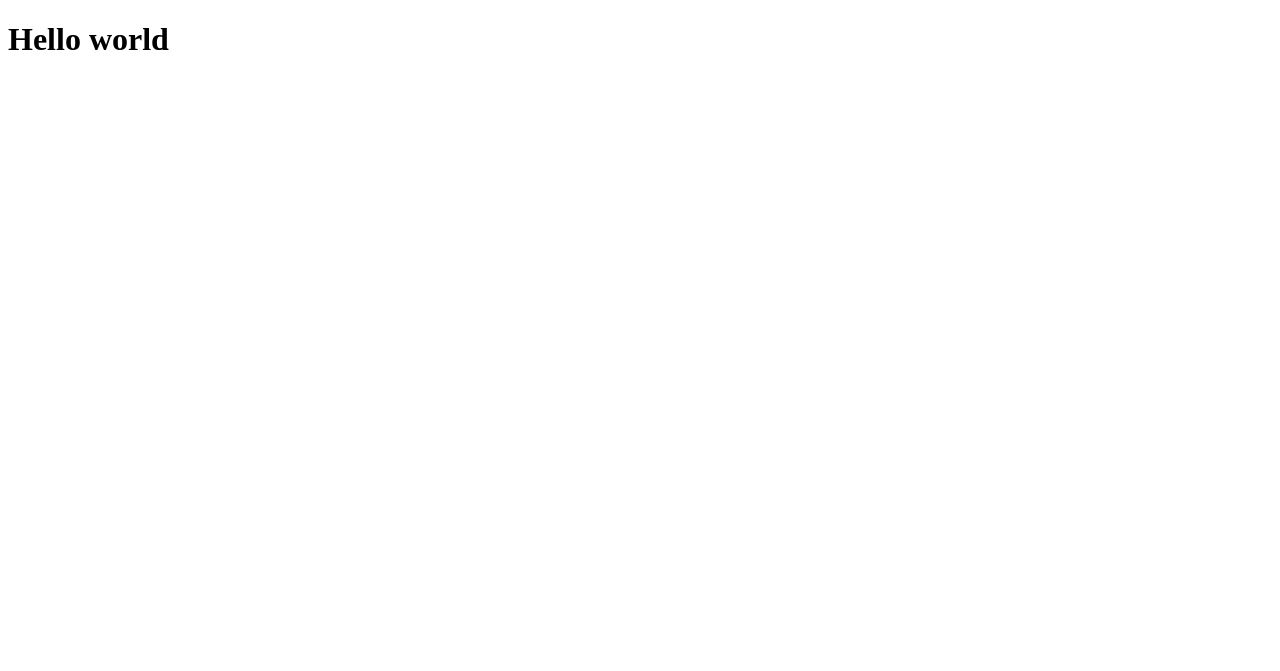
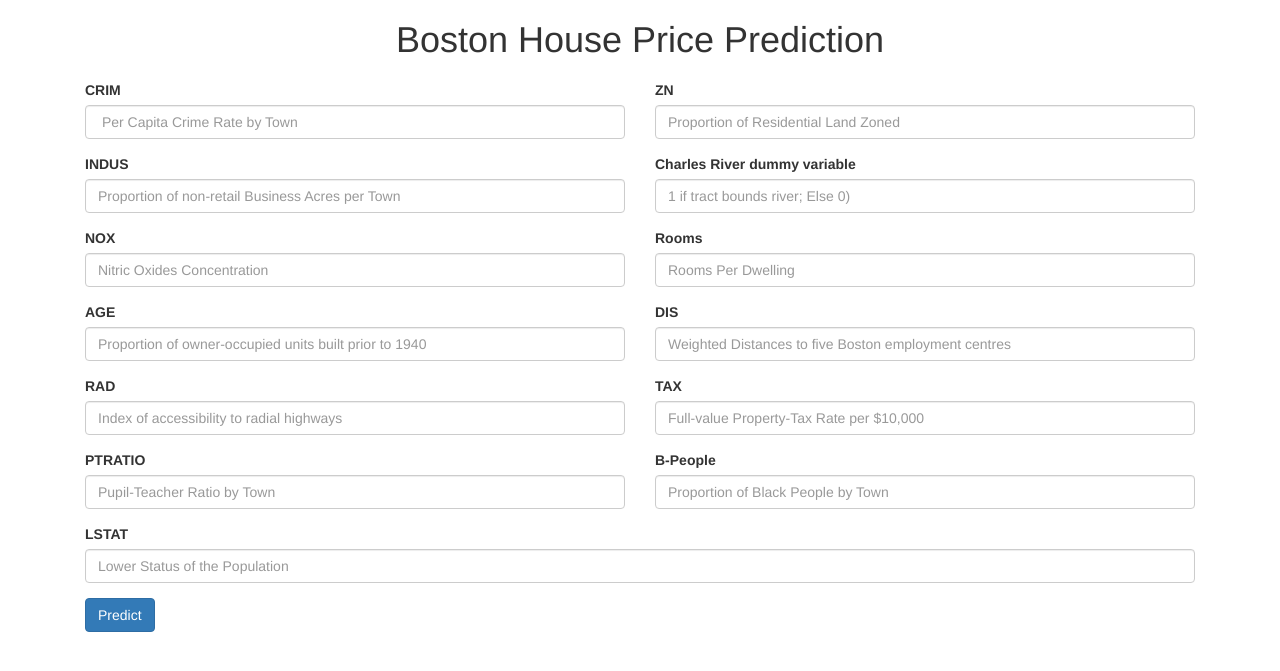
Before and after one commit to kumarRishabh16/bostonpricemodel, a Flask app: page / in a window 1280 px wide. Before the commit the part shown is almost empty. Shown: the top 671 px of the page. Run offline with Flask 2, Linux system fonts and the light colour scheme; parts of the project's set-up code (start-up, migrations or seed data) failed here and were passed over; some libraries are stand-ins or nearby versions.

Commit message:
updated app.py and home.html completed

```diff
--- a/app.py
+++ b/app.py
@@ -31,6 +31,13 @@ def predict_api():
     print(output[0])
     return jsonify(output[0])
 
+@app.route('/predict',methods=['POST'])
+def predict():
+    data=[float(x) for x in request.form.values()]
+    final_input=scalar.transform(np.array(data).reshape(1,-1))
+    print(final_input)
+    output=regmodel.predict(final_input)[0]
+    return render_template("home.html",prediction_text="The House price prediction is {}".format(output))
 
 if __name__ == "__main__":
     app.run(debug=True)
--- a/templates/home.html
+++ b/templates/home.html
@@ -1,12 +1,105 @@
 <!DOCTYPE html>
-<html lang="en">
+<html >
+
 <head>
-    <meta charset="UTF-8">
-    <meta http-equiv="X-UA-Compatible" content="IE=edge">
-    <meta name="viewport" content="width=device-width, initial-scale=1.0">
-    <title>Botson House Price Prediction</title>
+  <meta charset="UTF-8">
+  <title>ML Project | Team Arvind </title>
+  <link rel="stylesheet" href="https://maxcdn.bootstrapcdn.com/bootstrap/3.4.1/css/bootstrap.min.css">
+    <script src="https://ajax.googleapis.com/ajax/libs/jquery/3.5.1/jquery.min.js"></script>
+    <script src="https://maxcdn.bootstrapcdn.com/bootstrap/3.4.1/js/bootstrap.min.js"></script>
+    <link rel="stylesheet" href="https://cdnjs.cloudflare.com/ajax/libs/font-awesome/4.7.0/css/font-awesome.min.css">
 </head>
+
 <body>
-    <h1>Hello world </h1>
+
+	<h1 style="text-align: center" >Boston House Price Prediction</h1>
+    <div>
+        <h2>
+            {% if prediction_text %}
+                <div class="alert alert-success" role="alert">
+                    <h4 class="alert-heading">{{ prediction_text }}</h4>
+                </div>
+            {% endif %}
+         </h2>
+    </div>
+     <!-- Main Input For Receiving Query to our ML -->
+    <form action="{{ url_for('predict')}}"method="post" class="container mt-5">
+        <div class="form-row">
+            <div class="form-group col-md-6">
+                <label for="CRIM">CRIM</label>
+                <input type="text" class="form-control" name="CRIM" id="CRIM" placeholder=" Per Capita Crime Rate by Town" required>
+            </div>
+            <div class="form-group col-md-6">
+                <label for="ZN">ZN</label>
+                <input type="text" class="form-control" name="ZN" id="ZN" placeholder="Proportion of Residential Land Zoned" required>
+            </div>
+        </div>
+        <div class="form-row">
+            <div class="form-group col-md-6">
+                <label for="INDUS">INDUS</label>
+                <input type="text" class="form-control" name="INDUS" id="INDUS" placeholder="Proportion of non-retail Business Acres per Town" required>
+            </div>
+            <div class="form-group col-md-6">
+                <label for="CHAS">Charles River dummy variable</label>
+                <input type="text" class="form-control" name="CHAS" id="CHAS" placeholder="1 if tract bounds river; Else 0)" required>
+            </div>
+        </div>
+        <div class="form-row">
+            <div class="form-group col-md-6">
+                <label for="NOX">NOX</label>
+                <input type="text" class="form-control" name="NOX" id="NOX" placeholder="Nitric Oxides Concentration" required>
+            </div>
+            <div class="form-group col-md-6">
+                <label for="RM">Rooms</label>
+                <input type="text" class="form-control" name="RM" id="RM" placeholder="Rooms Per Dwelling" required>
+            </div>
+        </div>
+        <div class="form-row">
+            <div class="form-group col-md-6">
+                <label for="AGE">AGE</label>
+                <input type="text" class="form-control" name="AGE" id="AGE" placeholder="Proportion of owner-occupied units built prior to 1940" required>
+            </div>
+            <div class="form-group col-md-6">
+                <label for="DIS">DIS</label>
+                <input type="text" class="form-control" name="DIS" id="DIS" placeholder="Weighted Distances to five Boston employment centres" required>
+            </div>
+        </div>
+        <div class="form-row">
+            <div class="form-group col-md-6">
+                <label for="RAD">RAD</label>
+                <input type="text" class="form-control" name="RAD" id="RAD" placeholder="Index of accessibility to radial highways" required>
+            </div>
+            <div class="form-group col-md-6">
+                <label for="TAX">TAX</label>
+                <input type="text" class="form-control" name="TAX" id="TAX" placeholder="Full-value Property-Tax Rate per $10,000" required>
+            </div>
+        </div>
+        <div class="form-row">
+            <div class="form-group col-md-6">
+                <label for="PTRATIO">PTRATIO</label>
+                <input type="text" class="form-control" name="PTRATIO" id="PTRATIO" placeholder="Pupil-Teacher Ratio by Town" required>
+            </div>
+            <div class="form-group col-md-6">
+                <label for="B">B-People</label>
+                <input type="text" class="form-control" name="B" id="B" placeholder="Proportion of Black People by Town" required>
+            </div>
+        </div>
+        <div class="form-row">
+            <div class="form-group col-md-12">
+                <label for="LSTAT">LSTAT</label>
+                <input type="text" class="form-control" name="LSTAT" id="LSTAT" placeholder="Lower Status of the Population" required>
+            </div>
+        </div>
+        <div class="form-row">
+            <div class="form-group col-md-6">
+                <button type="submit" class="btn btn-primary">Predict</button>
+            </div>
+        </div>
+    </form>
+   <br>
+   <br>
+ </div>
+
+
 </body>
 </html>
```
